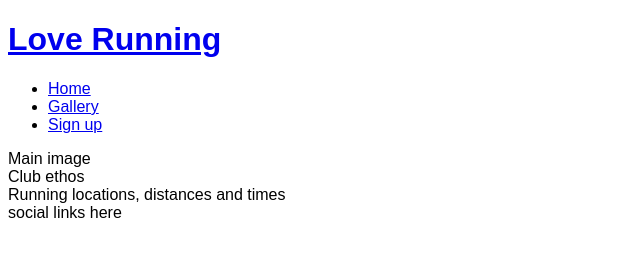
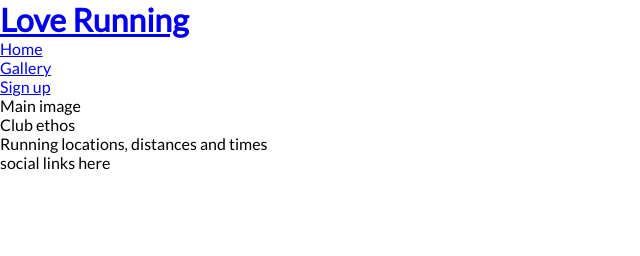
Before and after one commit to Amzzy78/love-running, a plain HTML site: page index.html in a window 1280 px wide. Shown: the whole page, without its empty margins (0-640 px from the left). Drawn offline with Linux system fonts and the light colour scheme.

Commit message:
Add google fonts and remove default margins, padding and borders

```diff
--- a/assets/css/style.css
+++ b/assets/css/style.css
@@ -1,3 +1,11 @@
+@import url('https://fonts.googleapis.com/css2?family=Lato:ital,wght@0,400;1,300&family=Oswald:wght@300&display=swap');
+
+* {
+    margin: 0;
+    padding: 0;
+    border: none;
+}
 body {
-    font-family: Arial, Helvetica, sans-serif;
+    font-family: Lato, sans-serif;
+    font-weight: 300;
 }
```
